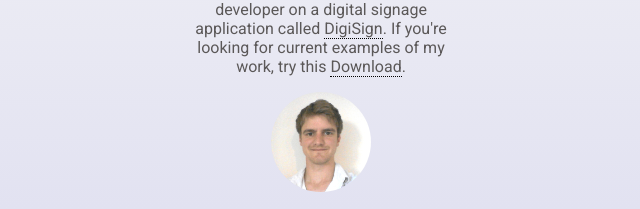
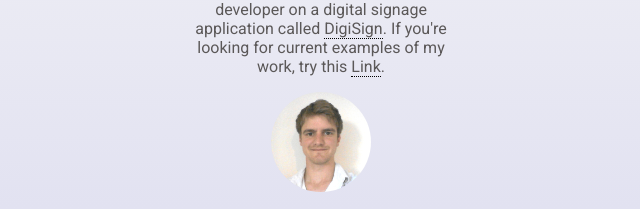
Before and after one commit to jldinan/web-portfolio, a website: page app/index.html in a window 1280 px wide. Shown: the part 317-526 px from the top of the page, 319-959 px from the left. Drawn offline with nearby package versions, Linux system fonts and the light colour scheme; files that its build step writes are made by us from their sources.

Commit message:
Added link to dropbox folder

```diff
--- a/app/index.html
+++ b/app/index.html
@@ -16,7 +16,7 @@
            <a aria-label="Link to Met Office Site" class="content-links" href="http://www.metoffice.gov.uk" target="_blank">Met Office</a>
            working as a front-end developer on two AngularJS applications. Currently the main developer on a digital signage application called
            <a aria-label="Link to DigiSign ComX" class="content-links" href="http://comx.glos.ac.uk/17/team-members/james-dinan/" target="_blank">DigiSign</a>.
-            If you're looking for current examples of my work, try this <a aria-label="Link to Code Examples" class="content-links" href="JDinan_Example_Work.zip" download="JDinan_Example_Work.zip">Download</a>.
+            If you're looking for current examples of my work, try this <a aria-label="Link to Code Examples" class="content-links" href="https://www.dropbox.com/sh/6flyp9bt8b96fto/AAA3idgZOUxN-mDuEgcd84wRa?dl=0" target="_blank">Link</a>.
         </p>
         <img class="my-image" src="images/me.jpg" alt="Picture of James Dinan">
         <footer>
```
